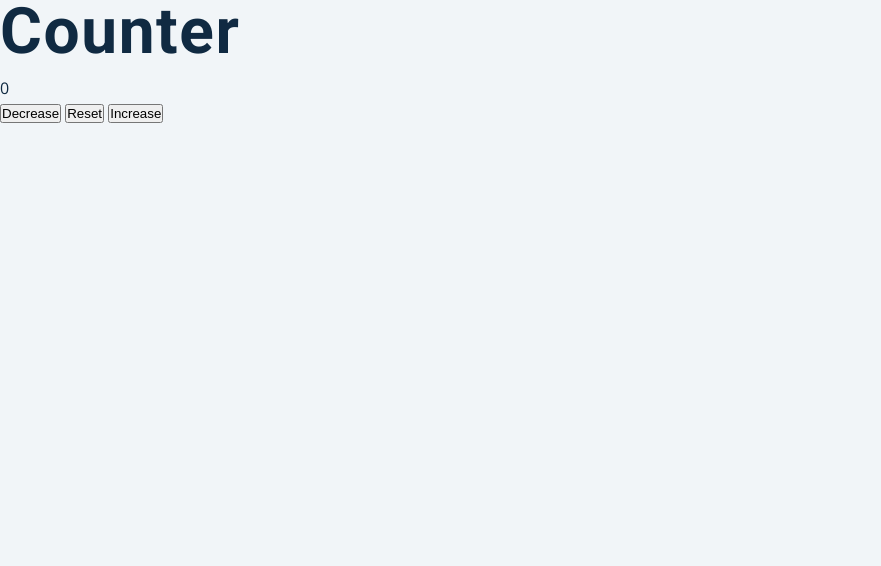
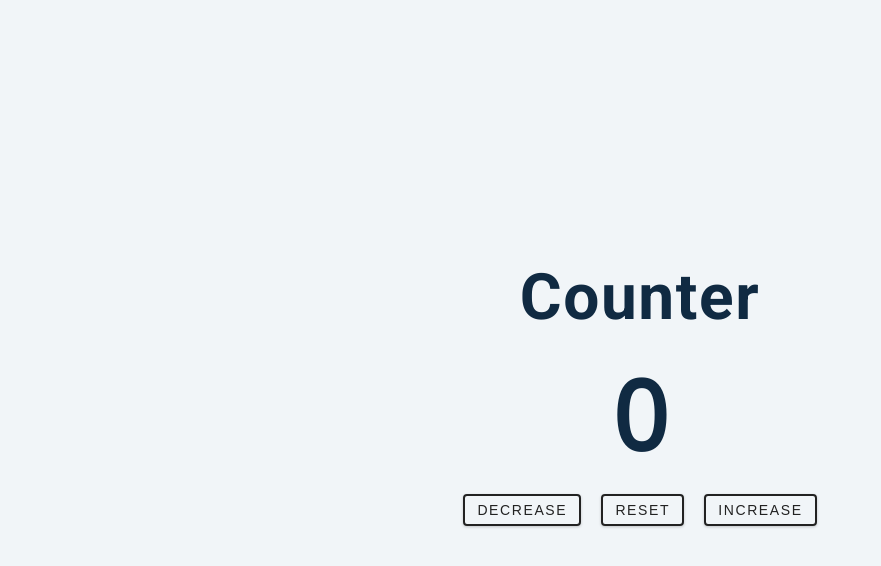
Before and after one commit to rittboy/Counter, a plain HTML site: page index.html in a window 1280 px wide. Shown: the whole page, without its empty margins (0-881 px from the left). Drawn offline with nearby package versions, Linux system fonts and the light colour scheme.

Commit message:
Finished styliung of project

```diff
--- a/styles.css
+++ b/styles.css
@@ -107,3 +107,53 @@ p{
         line-height: 1;
     }
 }
+.section{
+    padding: 5rem 0;
+}
+.section-center{
+    width: 90vw;
+    margin: 0 auto;
+    max-width: 1170px;
+}
+@media screen and (min-width: 992px) {
+    .section-center{
+        width: 95vw;
+    }
+}
+main{
+    min-height: 100vh;
+    display: grid;
+    place-items: center;
+}
+
+main{
+    min-height: 100vh;
+    display: grid;
+    place-items: center;
+}
+.container{
+    text-align: center;
+}
+#value{
+    font-size: 6rem;
+    font-weight: bold;
+}
+.btn{
+    text-transform: uppercase;
+    background: transparent;
+    color: var(--clr-black);
+    padding: 0.375rem 0.75rem;
+    letter-spacing: var(--spacing);
+    display: inline-block;
+    transition: var(--transition);
+    font-size: 0.875rem;
+    border: 2px solid var(--clr-black);
+    cursor: pointer;
+    box-shadow: 0 1px 3px rgba(0, 0, 0, 0.2);
+    border-radius: var(--radius);
+    margin: 0.5rem;
+}
+.btn:hover{
+    color: var(--clr-white);
+    background: var(--clr-black);
+}
```
